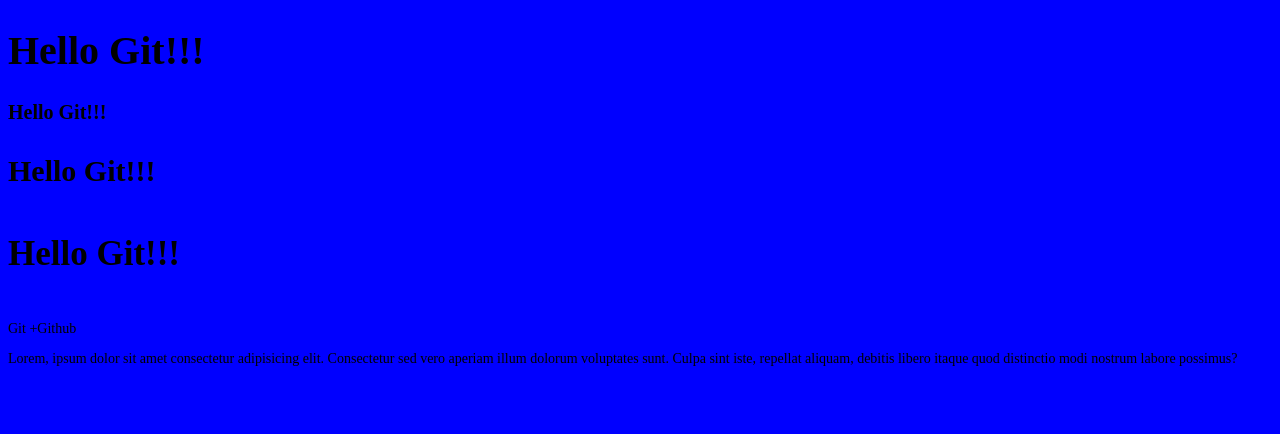
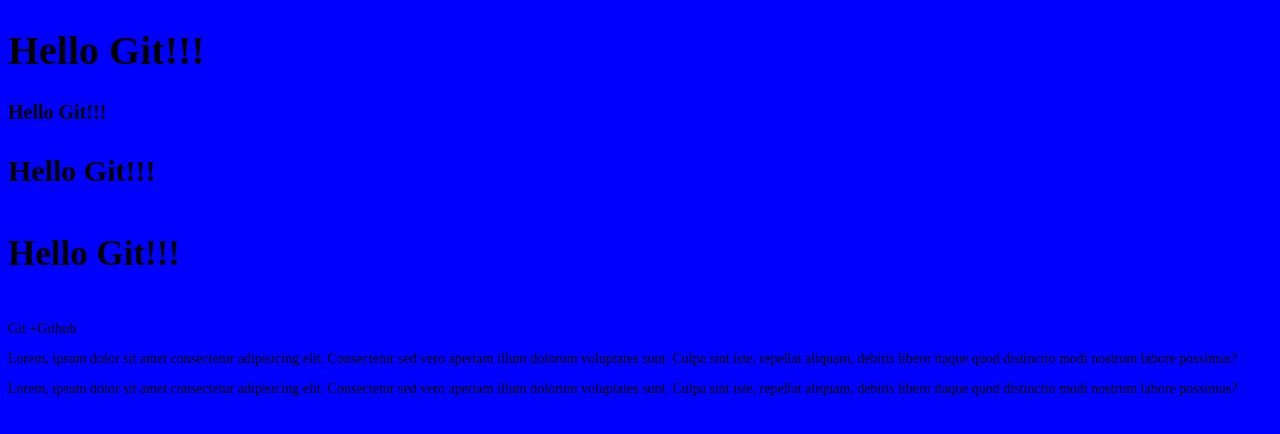
Before and after one commit to ShipaM/git_test, a plain HTML site: page index.html in a window 1280 px wide. Drawn offline with Linux system fonts and the light colour scheme; files that its build step writes are made by us from their sources.

Commit message:
first commit in branch about

```diff
--- a/css/style.css
+++ b/css/style.css
@@ -3,6 +3,7 @@ body{
 }
 p{
     font-size: 14px;
+    color:black;
 }
 h1{
     font-size: 40px;
--- a/index.html
+++ b/index.html
@@ -14,5 +14,6 @@
     <h4>Hello Git!!!</h4>
     <p>Git +Github</p>
     <p>Lorem, ipsum dolor sit amet consectetur adipisicing elit. Consectetur sed vero aperiam illum dolorum voluptates sunt. Culpa sint iste, repellat aliquam, debitis libero itaque quod distinctio modi nostrum labore possimus?</p>
+    <p>Lorem, ipsum dolor sit amet consectetur adipisicing elit. Consectetur sed vero aperiam illum dolorum voluptates sunt. Culpa sint iste, repellat aliquam, debitis libero itaque quod distinctio modi nostrum labore possimus?</p>
 </body>
 </html>
```
